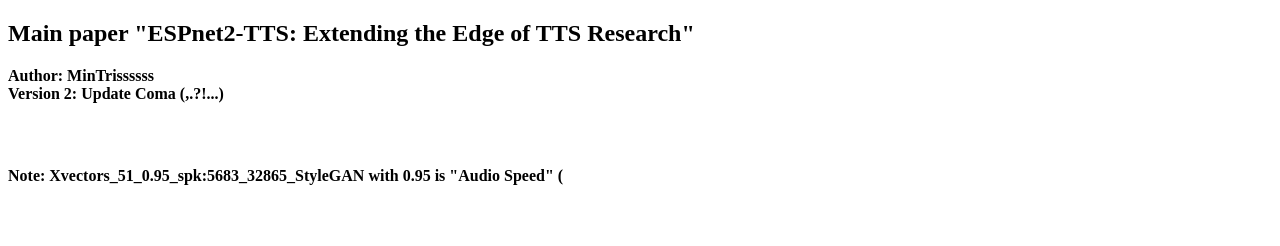
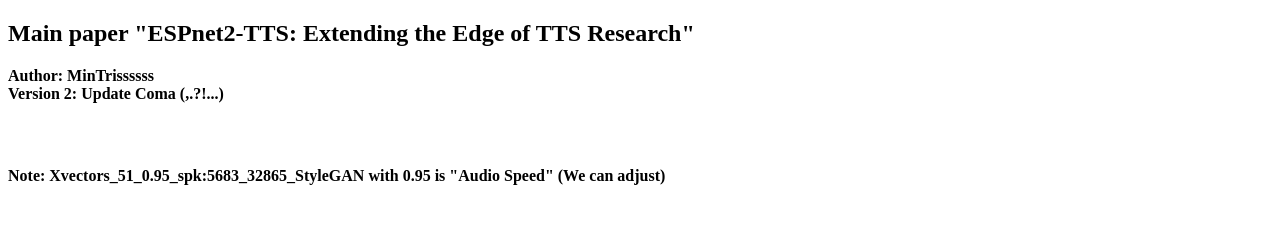
Before and after one commit to tritran1507/audio, a plain HTML site: page index.html in a window 1280 px wide. Shown: the top 246 px of the page. Drawn offline with Linux system fonts and the light colour scheme.

Commit message:
update html

```diff
--- a/index.html
+++ b/index.html
@@ -28,7 +28,7 @@
       <b>Version 2: Update Coma (,.?!...) </b>
       </div>
       <div>
-      <b>Note: Xvectors_51_0.95_spk:5683_32865_StyleGAN with 0.95 is "Audio Speed" ( </b>
+      <b>Note: Xvectors_51_0.95_spk:5683_32865_StyleGAN with 0.95 is "Audio Speed" (We can adjust)</b>
       </div>
       <div>
         <audio controls preload="none"><source src="wavs/tri_intro.wav"></audio>
```
